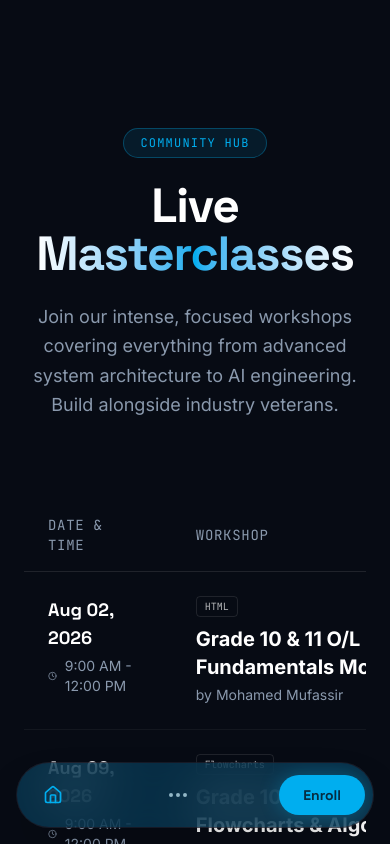
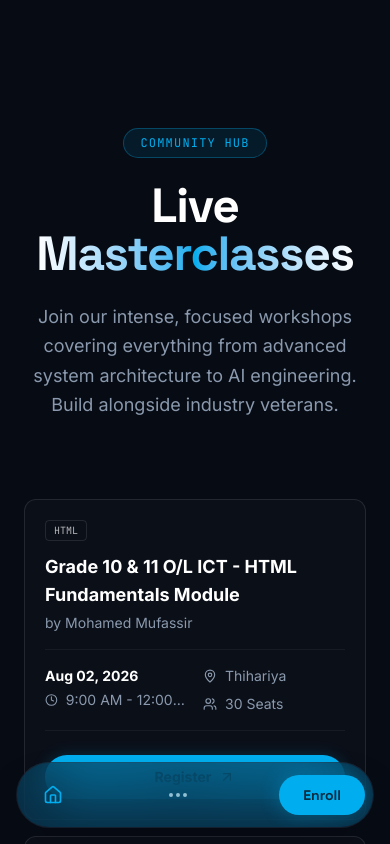
Before and after one commit to M-Mufassir/Techtitude-Labs, a React (Vite) app: page /workshops in a window 390 px wide. Shown: the top 844 px of the page. Built offline with nearby package versions, Linux system fonts and the light colour scheme.

Commit message:
feat: add Workshops page with registration ledger and mobile-responsive layout

```diff
--- a/src/Pages/Workshops.tsx
+++ b/src/Pages/Workshops.tsx
@@ -34,7 +34,7 @@ export default function Workshops() {
       date: "Aug 16, 2026",
       time: "9:00 AM - 12:00 PM",
       location: "Thihariya",
-      instructor: "Mohamed Mufassir",
+      instructor: "Ahamed Ishrath",
       capacity: "30 Seats",
       status: "Registration Open",
       tag: "Excel",
@@ -46,7 +46,7 @@ export default function Workshops() {
       date: "Aug 23, 2026",
       time: "9:00 AM - 12:00 PM",
       location: "Thihariya",
-      instructor: "Mohamed Mufassir",
+      instructor: "Mohamed Musharraf",
       capacity: "30 Seats",
       status: "Registration Open",
       tag: "Number Systems",
@@ -76,7 +76,8 @@ export default function Workshops() {
         {/* TIMELINE LEDGER */}
         <section>
           <Reveal>
-            <div className="w-full overflow-x-auto pb-8">
+            {/* Desktop Table View */}
+            <div className="hidden md:block w-full overflow-x-auto pb-8">
               <table className="w-full text-left border-collapse min-w-[800px]">
                 <thead>
                   <tr className="border-b border-white/10 text-sm font-mono text-[#8A99AD] uppercase tracking-wider">
@@ -147,6 +148,67 @@ export default function Workshops() {
                 </tbody>
               </table>
             </div>
+
+            {/* Mobile Card View */}
+            <div className="md:hidden flex flex-col gap-4 pb-8">
+              {workshops.map((ws, idx) => (
+                <motion.div
+                  key={ws.id}
+                  initial={{ opacity: 0, y: 20 }}
+                  whileInView={{ opacity: 1, y: 0 }}
+                  viewport={{ once: true }}
+                  transition={{ delay: idx * 0.1 }}
+                  className="border border-white/10 rounded-xl p-5 bg-white/[0.02] flex flex-col gap-4"
+                >
+                  <div>
+                    <div className="flex items-center gap-3 mb-3">
+                      <span className="px-2 py-0.5 rounded text-[10px] font-mono border border-white/10 text-white/70">
+                        {ws.tag}
+                      </span>
+                    </div>
+                    <h3 className="font-bold text-lg mb-1">{ws.title}</h3>
+                    <div className="text-sm text-[#8A99AD]">by {ws.instructor}</div>
+                  </div>
+
+                  <div className="grid grid-cols-2 gap-4 text-sm text-[#8A99AD] py-4 border-y border-white/5">
+                    <div>
+                      <div className="font-bold text-white mb-1">{ws.date}</div>
+                      <div className="flex items-center gap-2">
+                        <Clock size={14} />
+                        <span className="truncate">{ws.time}</span>
+                      </div>
+                    </div>
+                    <div>
+                      <div className="flex items-center gap-2 mb-2">
+                        <MapPin size={14} />
+                        <span className="truncate">{ws.location}</span>
+                      </div>
+                      <div className="flex items-center gap-2">
+                        <Users size={14} />
+                        <span>{ws.capacity}</span>
+                      </div>
+                    </div>
+                  </div>
+
+                  <div className="pt-2">
+                    {ws.status === "Waitlist" ? (
+                      <button className="w-full py-3 border border-white/10 text-[#8A99AD] rounded-full text-sm font-bold opacity-70 cursor-not-allowed">
+                        Waitlist Full
+                      </button>
+                    ) : (
+                      <a
+                        href={ws.registrationLink || "#"}
+                        target="_blank"
+                        rel="noopener noreferrer"
+                        className="w-full py-3 bg-[#00AEEF] hover:bg-[#009ee0] text-[#070B14] rounded-full text-sm font-bold shadow-[0_0_15px_rgba(0,174,239,0.2)] hover:shadow-[0_0_25px_rgba(0,174,239,0.4)] transition-all duration-300 flex items-center justify-center gap-2"
+                      >
+                        Register <ArrowUpRight size={16} />
+                      </a>
+                    )}
+                  </div>
+                </motion.div>
+              ))}
+            </div>
           </Reveal>
         </section>
 
```
